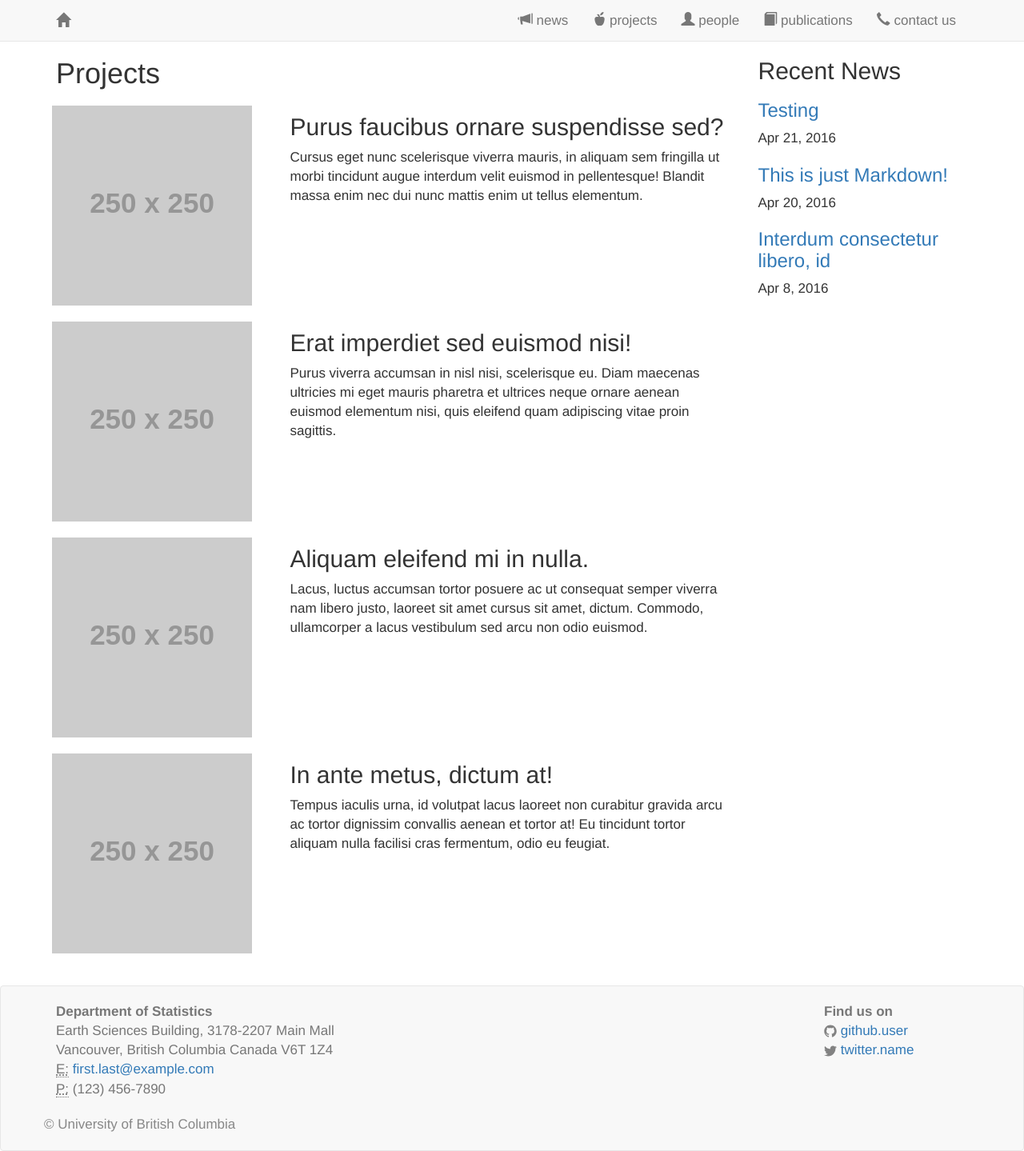
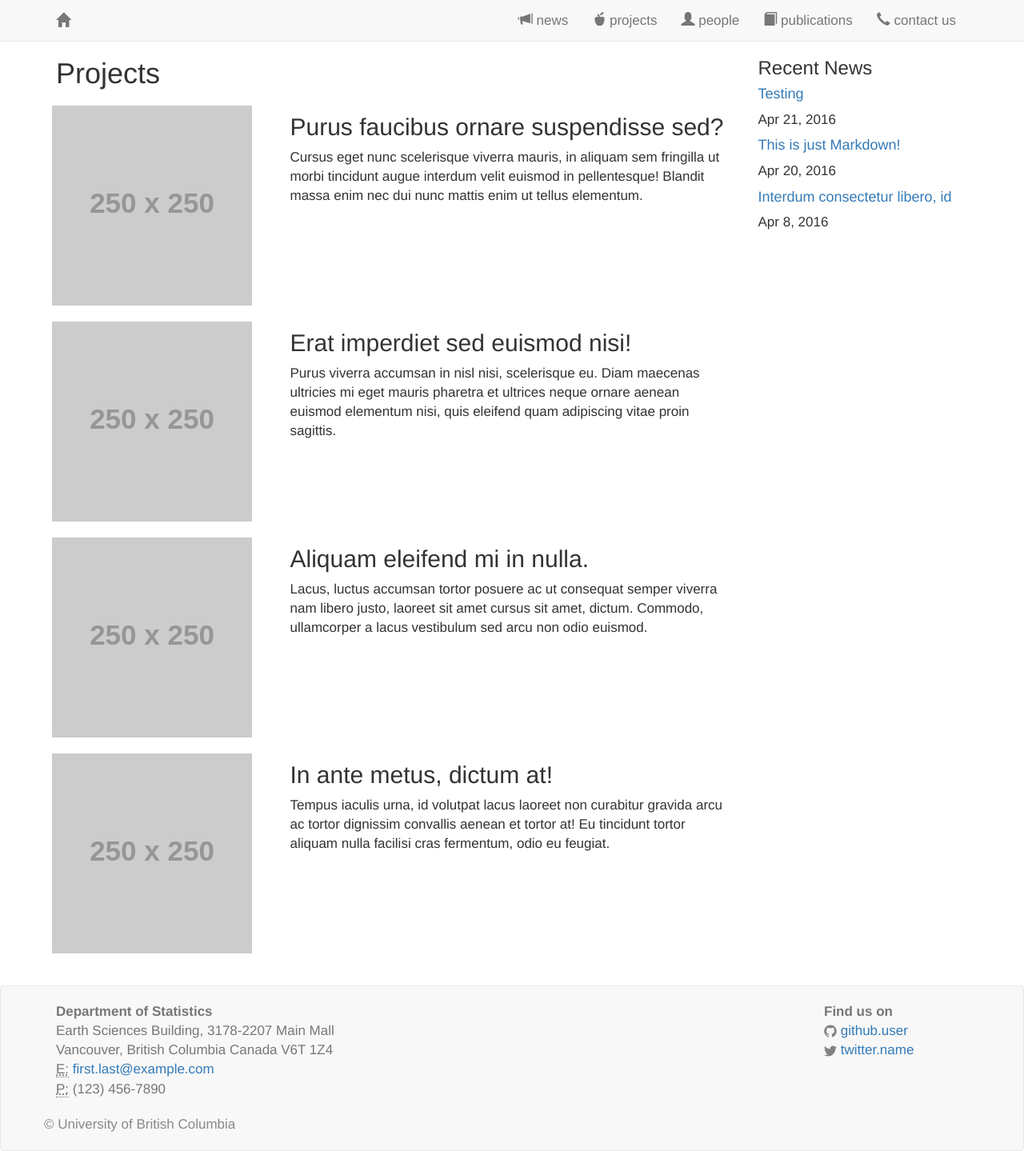
Before and after one commit to saramostafavi/saramostafavi.github.io, a Jekyll site: the page built from projects.html, in a window 1280 px wide. Shown: the whole page at 80% size. Built offline with Jekyll 4.4.1, drawn with Linux system fonts in a browser that asks for light colours; nearby versions of some CDN libraries; a style sheet for code colours, icons or effects is not loaded.

Commit message:
Update recent-news.html

```diff
--- a/_includes/recent-news.html
+++ b/_includes/recent-news.html
@@ -1,8 +1,8 @@
-<h2 class="news">Recent News</h2>
+<h3 class="news">Recent News</h3>
 
 {% for post in site.posts limit: 3 %}
-<h3>
+<h4>
     <a class="post-link" href="{{ post.url }}">{{ post.title }}</a>
-</h3>
+</h4>
 <span class="post-meta">{{ post.date | date: "%b %-d, %Y" }}</span>
 {% endfor %}
```
